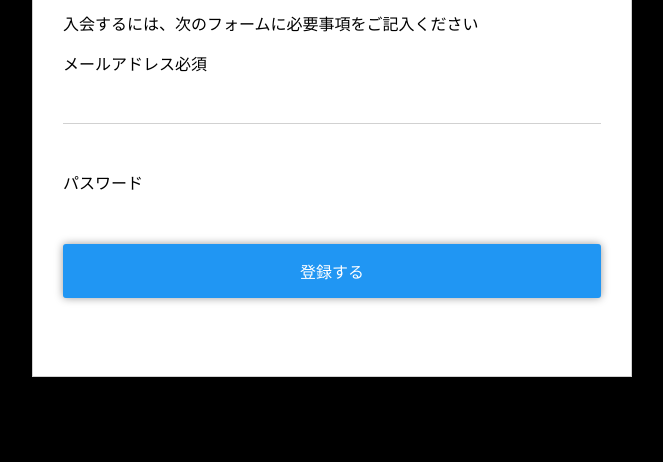
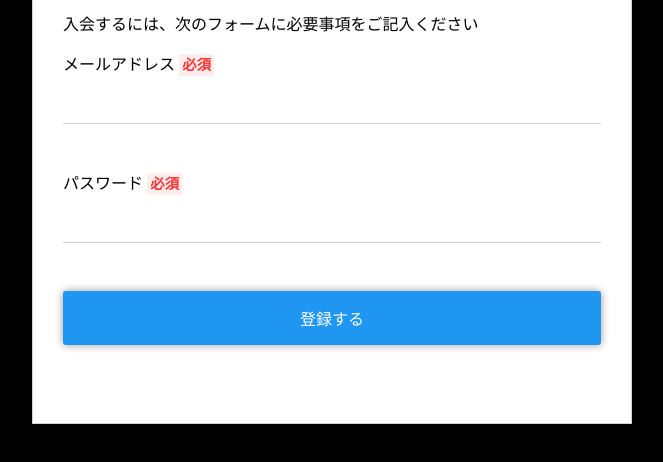
Before and after one commit to misozako1029/go-JavaScript, a plain HTML site: page html/1/index.html in a window 1280 px wide. Shown: the part 80-542 px from the top of the page, without its empty margins (308-971 px from the left). Drawn offline with Linux system fonts and the light colour scheme.

Commit message:
細かい点をさらに修正

```diff
--- a/html/1/index.html
+++ b/html/1/index.html
@@ -15,7 +15,7 @@
                <input id="mymail" type="email" name="mymail">
             </div>
             <div class="control">
-               <label for="password">パスワード<span class="required>必須</span></label>
+               <label for="password">パスワード<span class="required">必須</span></label>
                <input id="password" type="password" name="passcode">
             </div>
             <div class="control">
--- a/html/1/style.css
+++ b/html/1/style.css
@@ -34,7 +34,7 @@ label {
     margin-bottom: .5em;
     display: block;
 }
-.requied{
+.required{
     margin-left: .3em;
     color: #f33;
     font-size: .9em;
```
